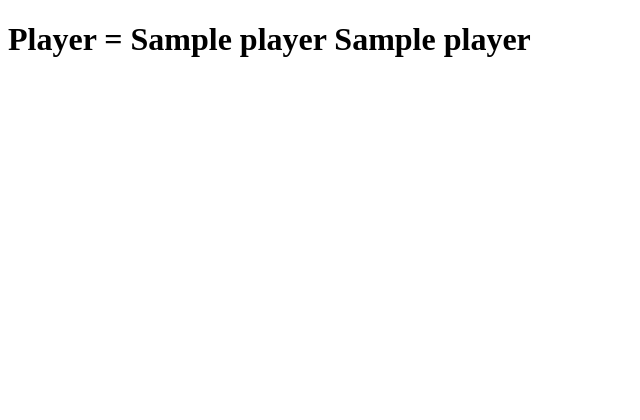
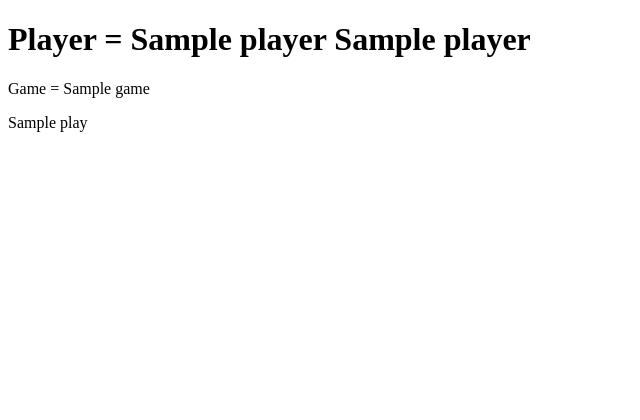
Before and after one commit to Pjmcnally/Baseball, a Django app: template baseball_proj/atbatvis/templates/atbatvis/test.html in a window 1280 px wide. Shown: the top 420 px of the page, without its empty margins (0-640 px from the left). Run offline with Django 3.2, Linux system fonts and the light colour scheme; the template is opened without the code that fills it: most values are stand-ins (such as "Sample title", 1, 10 or a date in 2020).

Commit message:
Pulling plays from database and displaying works in theory.  However, having the template code do the work is taking a long time.  Tring to figure out whether it is better to process in view or re-configure the database itself

```diff
--- a/baseball_proj/atbatvis/templates/atbatvis/test.html
+++ b/baseball_proj/atbatvis/templates/atbatvis/test.html
@@ -13,5 +13,12 @@
 
 <body>
   <h1>Player = {{player.f_name}} {{player.l_name}}</h1>
+
+  {% for play in player.play.all %}
+    {% ifchanged play.game %}
+        <div> Game = {{play.game}} </div>
+    {% endifchanged %}
+    <p>{{play}}</p>
+  {% endfor %}
 </body>
 </html>
```
